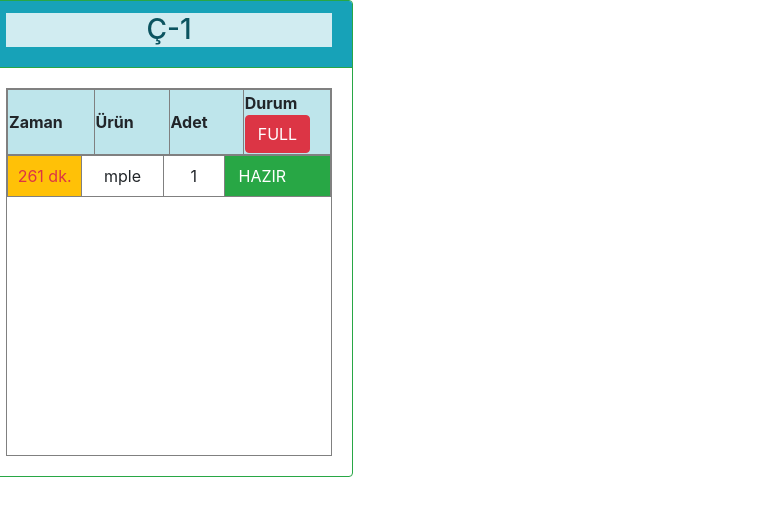
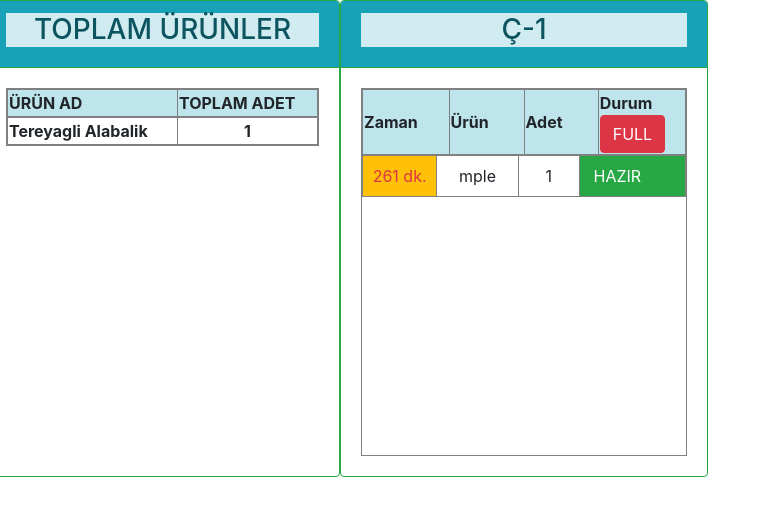
Before and after one commit to intrapol/ciftlikotomasyon2, a PHP site: page /mutfak/index.php in a window 1280 px wide. Shown: the top 516 px of the page, without its empty margins (0-771 px from the left). Run offline with PHP 8.4, Linux system fonts and the light colour scheme; data comes from the database, SQL or seed files in the repository; tables that the repository leaves empty hold one stand-in row (values such as "Sample post"); lists and menus that the app fills with data are empty.

Commit message:
mutfak urun adet verme yapıldı

```diff
--- a/mutfak/index.php
+++ b/mutfak/index.php
@@ -21,26 +21,24 @@ $mutfak = new mutfak;
 
 <div class="container-filued">
     <div class="row">
-    <!--<div class="card border-success mb-3" style="max-width: 23rem;">
-  <div class="card-header bg-transparent border-success">MASA ADI</div>
-  <div class="card-body ">
-    <table>
-        <tr>
-        <td>zaman</td>
+    <div class="card border-success  mb-3" style="max-width: 23rem;">
+            <div class="card-header bg-info border-success text-lg-center "><h3 class="alert-info">TOPLAM ÜRÜNLER</h3></div>
+            <div class="card-body ">
+              <table border="1">
+              <thead>
+              <tr class="table-info">
+                <th >ÜRÜN AD</th>
+                <th >TOPLAM ADET</th>
+              </tr>
+                <?php
+                $mutfak->toplamurun($db);
 
-            <td>ürünadı</td>
-            <td>ürünadet </td>
-            <td><form action="" method="post">
-
-            <input type="button" value="HAZIR" class="btn btn-success"></form></td>
-
-
-        </tr>
+                ?>
+                <tr>
 
     </table>
   </div>
-  <div class="card-footer bg-transparent border-success">SİPARİŞ ZAMANI</div>
-</div>-->
+</div>
 
 
 <?php
--- a/mutfak/mutfakislem.php
+++ b/mutfak/mutfakislem.php
@@ -46,6 +46,31 @@ function teksordu($vt,$sorgu) {
 
         }
 
+        function toplamurun($db){
+        $urunsorgu="SELECT distinct urunid from mutfak";
+        $urunsorguson=$this->sqlsorgu($db,$urunsorgu);
+        while($sonuc=$urunsorguson->fetch_assoc()){
+          $toplamadet=0;
+          $urunid=$sonuc["urunid"];
+          $urunadbulma="SELECT * from urunler where id=$urunid";
+          $urunadbulma=$this->sqlsorgu($db,$urunadbulma);
+          $urunadd=$urunadbulma->fetch_assoc();
+          $urunad=$urunadd["ad"];
+          $string=$urunad;
+			$string{0}=" ";
+			$string{1}=" ";
+			$urunad=ltrim($string);
+          $urunadet="SELECT * from mutfak where urunid=$urunid";
+          $urunadetson=$this->sqlsorgu($db,$urunadet);
+          while($urunadett=$urunadetson->fetch_assoc()){
+            $toplamadet=$toplamadet+$urunadett["adet"];
+        }
+          echo ' <tr>
+          <th>'.$urunad.'</th>
+          <th class="text-center">'.$toplamadet.'</th>
+  </tr> ';
+        }
+      }
       function mutfaksparis($db){
         $sorgumasalar="SELECT distinct masaid from mutfak";
         $sonucmasalar=$this->sqlsorgu($db,$sorgumasalar);
```
